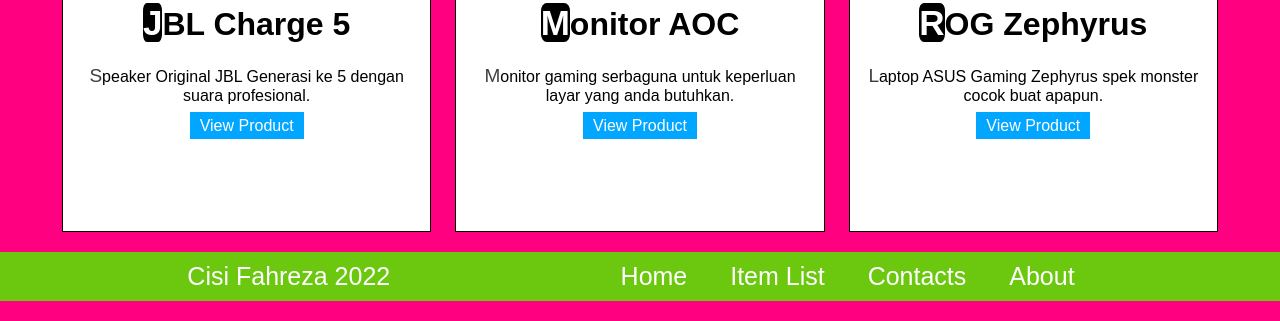
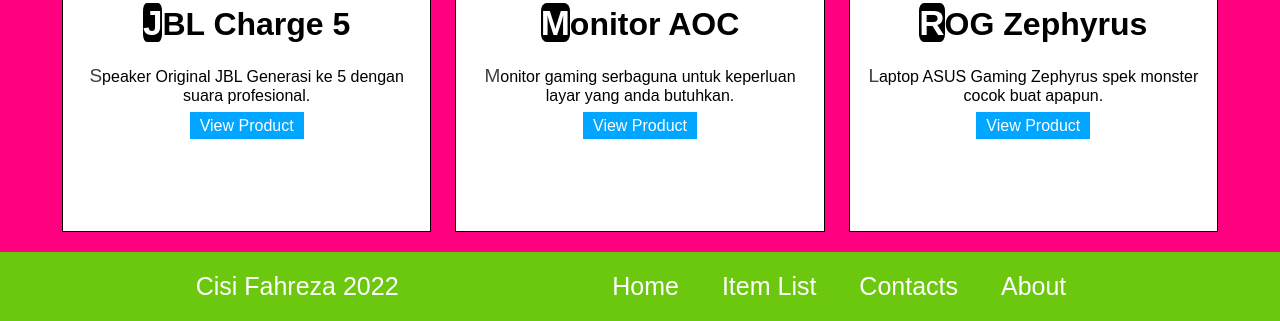
Before and after one commit to zettacamp-fahmi-fahreza/njay, a plain HTML site: page index.html in a window 1280 px wide. Shown: the part 2568-2889 px from the top of the page. Drawn offline with Linux system fonts and the light colour scheme.

Commit message:
edit line

```diff
--- a/index.html
+++ b/index.html
@@ -8,7 +8,7 @@
     <link rel="stylesheet" href="style.css" />
     <link rel="stylesheet" href="utilities.css" />
   </head>
-  <body>
+  <body class="flex">
     <div class="container">
       <h1 class="fixed main-color">Popular Products</h1>
       <div class="flex-container my-sm">
@@ -204,9 +204,9 @@
       </div>
     </div>
 
-    <footer>
-      <p>Cisi Fahreza 2022</p>
-      <nav>
+    <footer class="flex white">
+      <p class="vertical-middle my-sm">Cisi Fahreza 2022</p>
+      <nav class="vertical-middle my-sm">
         <a class="btn-secondary" href="index.html">Home</a>
         <a class="btn-secondary" href="itemList.html">Item List</a>
         <a class="btn-secondary" href="contacts.html">Contacts</a>
--- a/style.css
+++ b/style.css
@@ -3,7 +3,6 @@
     font-family: Arial, Helvetica, sans-serif;
     align-items: center;
     text-align: center;
-
 }
 ul{
     list-style-type: none;
@@ -11,7 +10,6 @@
 }
 body{
     min-height: 100vh;
-    display: flex;
     flex-direction: column;;
     margin: 0;
     background-color: rgb(255, 0, 128);
@@ -19,7 +17,6 @@
 .card:hover{
     background-color: wheat;
     border-radius: 11%;
-
 }
 .card h1::first-letter{
     background-color: black;;
@@ -47,38 +44,23 @@
     margin: 70px 20px;
     width: 40%;
     position: relative;
-    vertical-align: middle;;
 }
 .product img{
     width: 50%;
     height: auto;
 }
-section{
-    background-color: white;
-    margin-top: 100px;
-}
 .detail{
-    vertical-align: middle;;
     width: 60%;
     position: relative;
     background-color: rgba(107, 200, 14,0.8);
-    color: white;
     padding: 20px 30px;
     margin-right: 100px;
 
 }
 footer{
-    display: flex;;
     justify-content: space-evenly;
     background-color: rgb(107, 200, 14);;
-    color: white;
     width: 100%;
     font-size: 25px;
     margin-top: auto;
 }
-footer nav{
-    vertical-align: middle;
-    margin: 0 25px;
-}
-footer p{vertical-align: middle;
-margin: 10px 25px;}
--- a/utilities.css
+++ b/utilities.css
@@ -15,6 +15,13 @@
     position: relative;
     bottom :13px;
     transition: 0.7s;
+}
+.vertical-middle{
+    vertical-align: middle;
+}
+
+.flex{
+    display: flex;
 }
 .btn-primary:hover{
     background-color: rgb(255, 0, 128);
@@ -39,7 +46,16 @@
     margin:40px 0;
 }
 
-.main-color{background-color:white ;}
+.mt-xl{
+    margin-top: 100px;
+}
+
+.white{
+    color: white;
+}
+.main-color{
+    background-color:white ;
+}
 .border-sm{
     border: 1px solid black;;
 }
```
Also changed, not shown: about.html (+4 -4 lines), contacts.html (+4 -4 lines), itemList.html (+4 -4 lines), product.html (+7 -7 lines).
